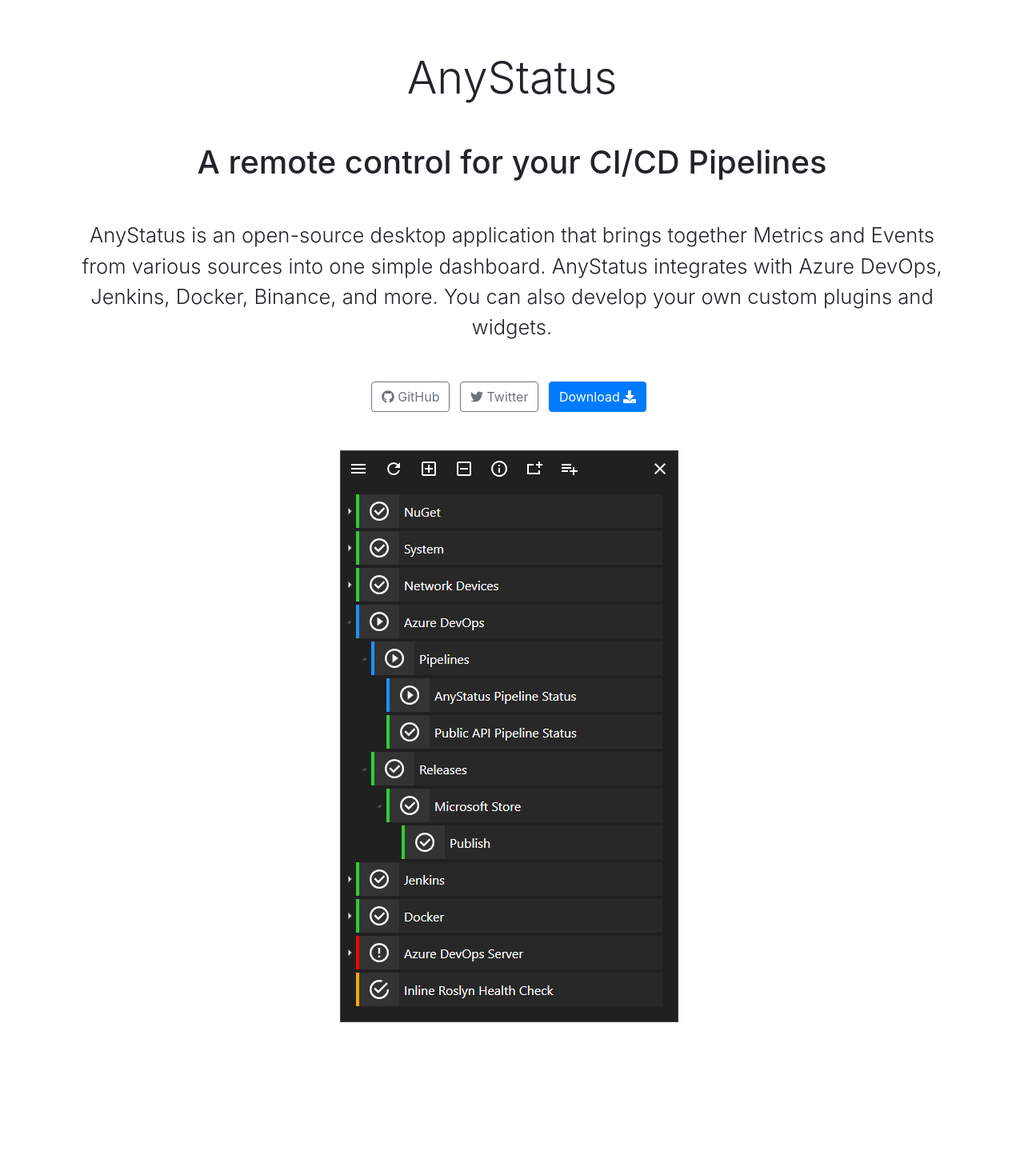
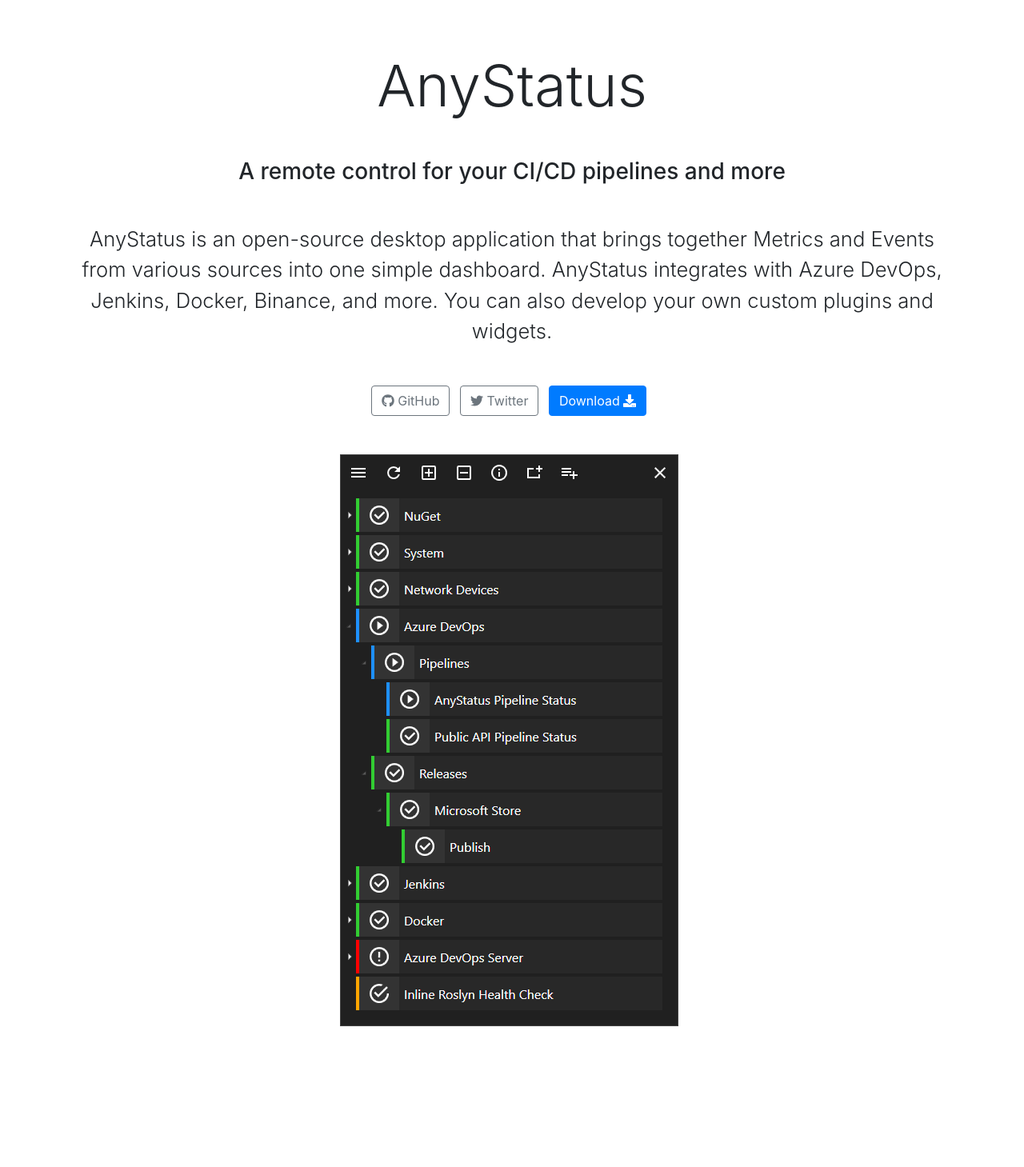
Before and after one commit to AnyStatus/anystatus.github.io, a Jekyll site: the page built from index.html, in a window 1280 px wide. Shown: the whole page at 80% size. Built offline with Jekyll 4.4.1, drawn with Linux system fonts in a browser that asks for light colours.

Commit message:
Update index.html

```diff
--- a/index.html
+++ b/index.html
@@ -9,8 +9,8 @@
     <div class="container">
         <div class="row">
             <div class="col-md-12 text-center">
-                <h1 class="display-4 mb-5">AnyStatus</h1>
-                <h1 class="display-5 mb-5">A remote control for your CI/CD Pipelines</h1>
+                <h1 class="display-3 mb-5">AnyStatus</h1>
+                <h2 class="mb-5">A remote control for your CI/CD pipelines and more</h2>
                 <p class="lead mb-5" style="font-size: 1.6rem">AnyStatus is an open-source desktop application that brings together Metrics and Events from various sources into one simple dashboard. AnyStatus integrates with Azure DevOps, Jenkins, Docker, Binance, and more. You can also develop your own custom plugins and widgets.</p>
                 <p class="mb-5">
                     <a href="https://github.com/AnyStatus/AnyStatus" class="btn btn-outline-secondary mr-2" role="button"><i class="fab fa-github"></i> GitHub</a>
```
